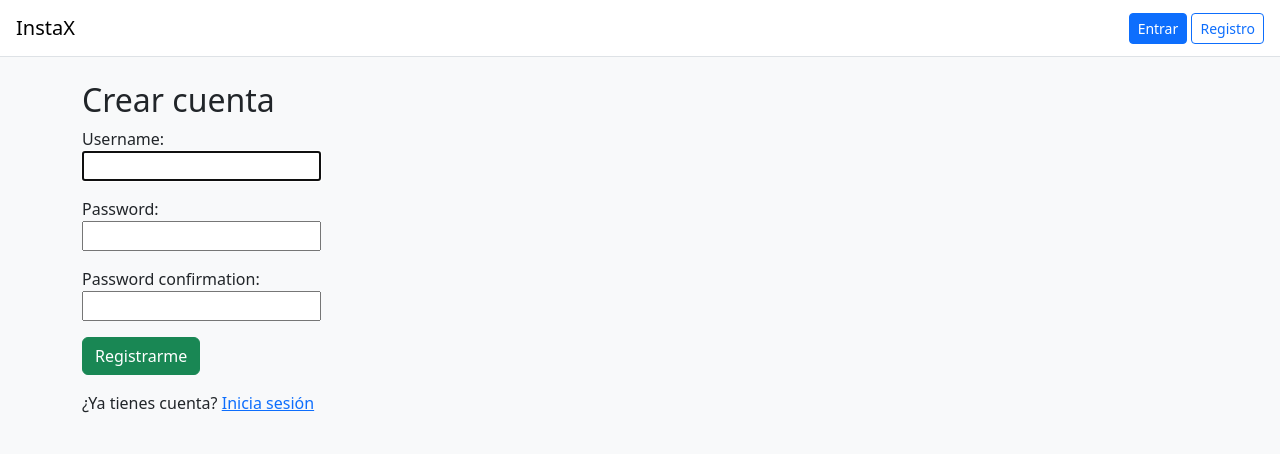
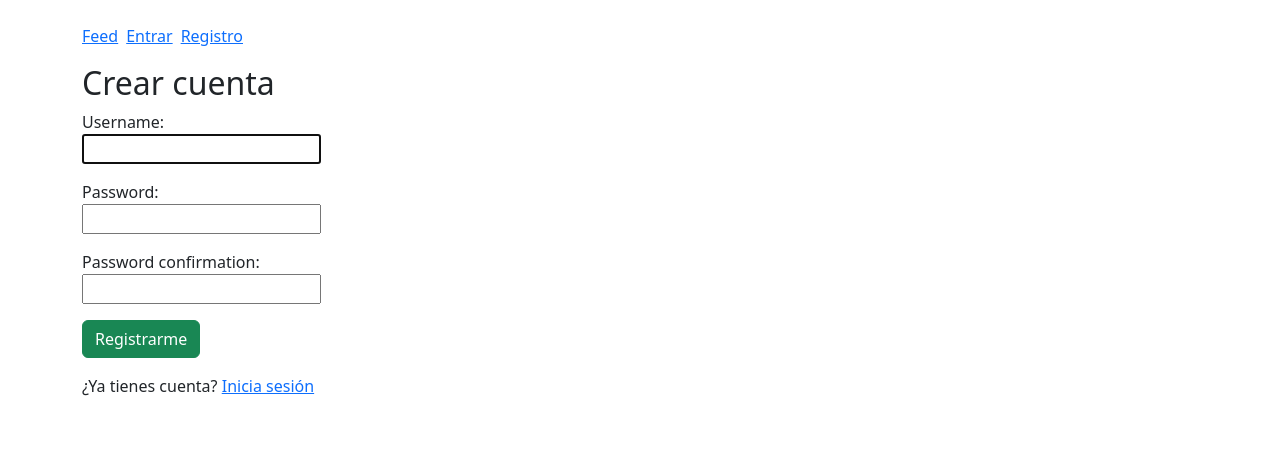
Before and after one commit to Lobogrisuwu/Proyecto-final, a Django app: page /accounts/register/ in a window 1280 px wide. Shown: the top 454 px of the page. Run offline with Django 5.2, Linux system fonts and the light colour scheme.

Commit message:
base.html

```diff
--- a/templates/base.html
+++ b/templates/base.html
@@ -1,32 +1,25 @@
 <!doctype html>
 <html lang="es">
   <head>
-  <meta charset="utf-8">
-  <title>InstaX</title>
-  <meta name="viewport" content="width=device-width, initial-scale=1">
-  <link href="https://cdn.jsdelivr.net/npm/bootstrap@5.3.2/dist/css/bootstrap.min.css" rel="stylesheet">
+    <meta charset="utf-8" />
+    <title>Instax</title>
+    <meta name="viewport" content="width=device-width, initial-scale=1" />
+    <link
+      href="https://cdn.jsdelivr.net/npm/bootstrap@5.3.2/dist/css/bootstrap.min.css"
+      rel="stylesheet"
+    />
   </head>
-<body class="bg-light">
-<nav class="navbar navbar-light bg-white border-bottom px-3">
-  <a class="navbar-brand" href="/">InstaX</a>
-  <div>
+  <body class="container py-4">
+    <nav class="mb-3 d-flex gap-2">
+      <a href="/">Feed</a>
       {% if user.is_authenticated %}
-      <span class="me-2">Hola, {{ user.username }}</span>
-      <a class="btn btn-outline-secondary btn-sm" href="/accounts/logout/">Salir</a>
+        <span class="text-muted">Hola, @{{ user.username }}</span>
+        <a href="{% url 'logout' %}">Salir</a>
       {% else %}
-      <a class="btn btn-primary btn-sm" href="/accounts/login/">Entrar</a>
-      <a class="btn btn-outline-primary btn-sm" href="/accounts/register/">Registro</a>
+        <a href="{% url 'login' %}">Entrar</a>
+        <a href="{% url 'register' %}">Registro</a>
       {% endif %}
-  </div>
     </nav>
-
-<div class="container py-4">
-  {% if messages %}
-    {% for m in messages %}
-      <div class="alert alert-{{ m.tags|default:'info' }} mb-3">{{ m }}</div>
-    {% endfor %}
-  {% endif %}
     {% block content %}{% endblock %}
-</div>
   </body>
 </html>
```
Lines whose indentation alone changed are shown as unchanged.
